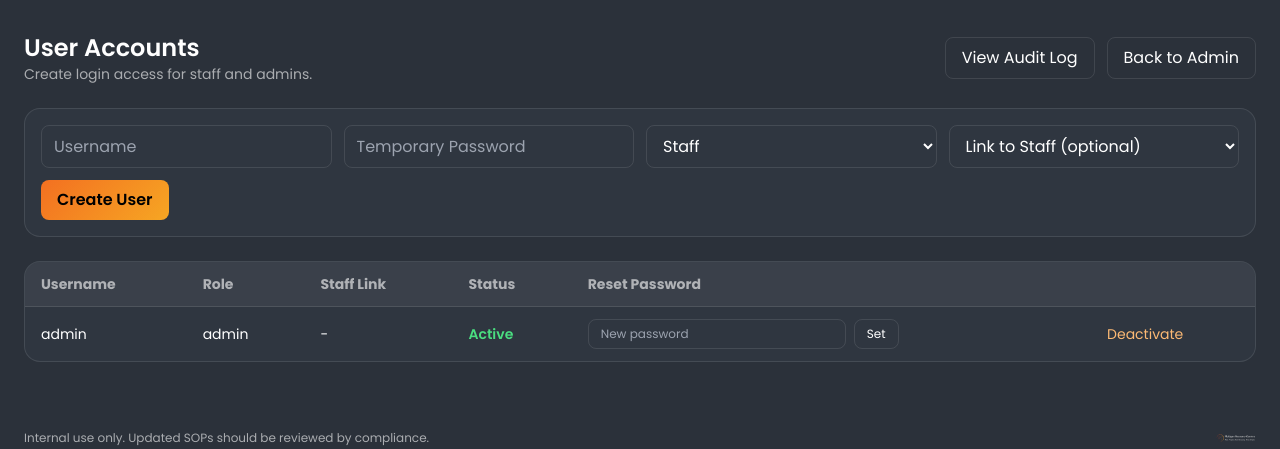
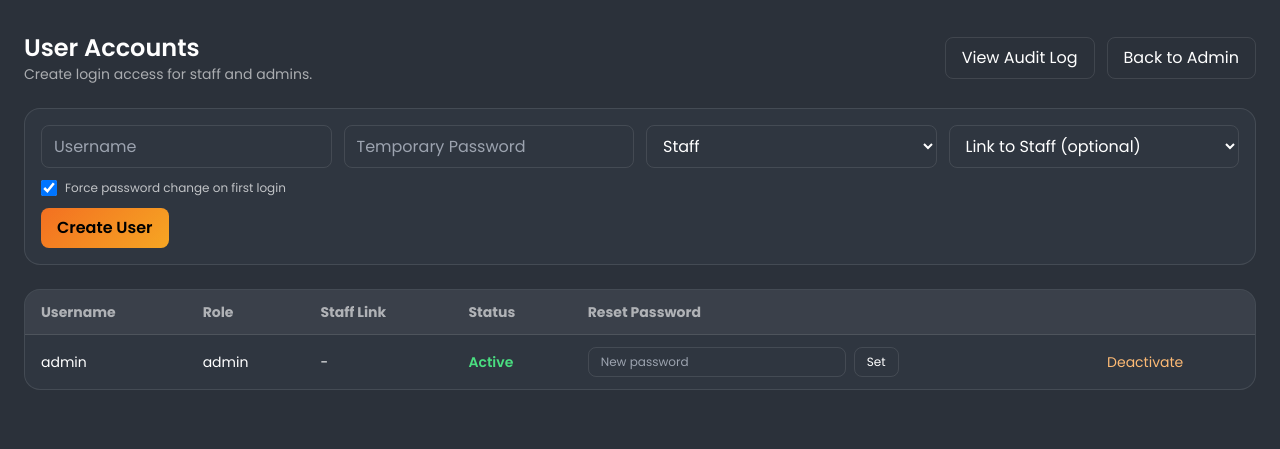
Before and after one commit to MaxMRC-CT/mrc-sop-app, a FastAPI app: page /admin/users in a window 1280 px wide. Shown: the part 93-542 px from the top of the page. Run offline with FastAPI, Linux system fonts and the light colour scheme; the visitor is signed in with stand-in values (Sample User, id 1); data comes from the database, SQL or seed files in the repository; data that the repository does not hold is empty; some libraries are stand-ins or nearby versions.

Commit message:
Add password reset enforcement and audit filters

```diff
--- a/app/db.py
+++ b/app/db.py
@@ -33,6 +33,7 @@ def init_db() -> None:
             password_hash TEXT NOT NULL,
             role TEXT NOT NULL DEFAULT 'staff',
             staff_id INTEGER,
+            must_reset_password INTEGER NOT NULL DEFAULT 0,
             active INTEGER NOT NULL DEFAULT 1,
             created_at TEXT NOT NULL DEFAULT (datetime('now')),
             FOREIGN KEY (staff_id) REFERENCES staff(id)
@@ -120,6 +121,11 @@ def init_db() -> None:
         """
     )
 
+    # Migration: users table additions
+    user_columns = _column_names(cur, "users")
+    if "must_reset_password" not in user_columns:
+        cur.execute("ALTER TABLE users ADD COLUMN must_reset_password INTEGER NOT NULL DEFAULT 0")
+
     # Migration: remove old unique constraint on acknowledgments (sop_id, staff_id)
     if "ack_unique" in _index_names(cur, "acknowledgments"):
         cur.execute("DROP INDEX IF EXISTS ack_unique")
--- a/app/main.py
+++ b/app/main.py
@@ -93,6 +93,8 @@ def login_action(request: Request, username: str = Form(...), password: str = Fo
     if not user:
         return _template("login.html", request, {"request": request, "error": "Invalid credentials"})
     request.session["user_id"] = user.id
+    if user.must_reset_password == 1:
+        return RedirectResponse(url="/account?force=1", status_code=303)
     return RedirectResponse(url="/", status_code=303)
 
 
@@ -107,7 +109,8 @@ def account_page(request: Request):
     user = get_current_user(request)
     if not user:
         return _redirect_login()
-    return _template("account.html", request, {"request": request, "error": None, "message": None})
+    force = request.query_params.get("force") == "1" or user.must_reset_password == 1
+    return _template("account.html", request, {"request": request, "error": None, "message": None, "force": force})
 
 
 @app.post("/account")
@@ -123,6 +126,8 @@ def account_update(
 
     if new_password != confirm_password:
         return _template("account.html", request, {"request": request, "error": "Passwords do not match", "message": None})
+    if len(new_password) < 8:
+        return _template("account.html", request, {"request": request, "error": "Password must be at least 8 characters", "message": None})
 
     conn = get_connection()
     cur = conn.cursor()
@@ -131,13 +136,16 @@ def account_update(
         conn.close()
         return _template("account.html", request, {"request": request, "error": "Current password is incorrect", "message": None})
 
-    cur.execute("UPDATE users SET password_hash = ? WHERE id = ?", (create_password_hash(new_password), user.id))
+    cur.execute(
+        "UPDATE users SET password_hash = ?, must_reset_password = 0 WHERE id = ?",
+        (create_password_hash(new_password), user.id),
+    )
     conn.commit()
     conn.close()
 
     _log_action(user.id, "password_change", "user", user.id, "self-service")
 
-    return _template("account.html", request, {"request": request, "error": None, "message": "Password updated."})
+    return _template("account.html", request, {"request": request, "error": None, "message": "Password updated.", "force": False})
 
 
 @app.get("/")
@@ -514,6 +522,7 @@ def admin_users_new(
     password: str = Form(...),
     role: str = Form(...),
     staff_id: Optional[int] = Form(None),
+    must_reset_password: Optional[str] = Form(None),
 ):
     try:
         user = require_admin(request)
@@ -533,9 +542,12 @@ def admin_users_new(
             "SELECT id FROM staff WHERE normalized_name = ?",
             (name.lower(),),
         ).fetchone()[0]
+    reset_flag = 1 if must_reset_password else 0
+    if role == "staff" and must_reset_password is None:
+        reset_flag = 1
     cur.execute(
-        "INSERT INTO users (username, password_hash, role, staff_id) VALUES (?, ?, ?, ?)",
-        (username.strip(), create_password_hash(password), role, linked_staff_id),
+        "INSERT INTO users (username, password_hash, role, staff_id, must_reset_password) VALUES (?, ?, ?, ?, ?)",
+        (username.strip(), create_password_hash(password), role, linked_staff_id, reset_flag),
     )
     conn.commit()
     conn.close()
@@ -572,7 +584,13 @@ def admin_users_password(request: Request, user_id: int, new_password: str = For
 
     conn = get_connection()
     cur = conn.cursor()
-    cur.execute("UPDATE users SET password_hash = ? WHERE id = ?", (create_password_hash(new_password), user_id))
+    if len(new_password) < 8:
+        conn.close()
+        return RedirectResponse(url="/admin/users", status_code=303)
+    cur.execute(
+        "UPDATE users SET password_hash = ?, must_reset_password = 1 WHERE id = ?",
+        (create_password_hash(new_password), user_id),
+    )
     conn.commit()
     conn.close()
 
@@ -619,7 +637,13 @@ def admin_evidence(request: Request, sop_id: int):
 
 
 @app.get("/admin/audit")
-def admin_audit(request: Request):
+def admin_audit(
+    request: Request,
+    user: Optional[str] = None,
+    action: Optional[str] = None,
+    start_date: Optional[str] = None,
+    end_date: Optional[str] = None,
+):
     try:
         require_admin(request)
     except PermissionError:
@@ -627,19 +651,51 @@ def admin_audit(request: Request):
 
     conn = get_connection()
     cur = conn.cursor()
+    where = "WHERE 1=1"
+    params: list[str] = []
+    if user:
+        where += " AND users.username = ?"
+        params.append(user)
+    if action:
+        where += " AND audit_log.action = ?"
+        params.append(action)
+    if start_date:
+        where += " AND date(audit_log.created_at) >= date(?)"
+        params.append(start_date)
+    if end_date:
+        where += " AND date(audit_log.created_at) <= date(?)"
+        params.append(end_date)
+
     logs = cur.execute(
-        """
+        f"""
         SELECT audit_log.created_at, audit_log.action, audit_log.entity_type, audit_log.entity_id,
                audit_log.details, users.username
         FROM audit_log
         LEFT JOIN users ON users.id = audit_log.actor_user_id
+        {where}
         ORDER BY audit_log.created_at DESC
         LIMIT 200
-        """
+        """,
+        params,
     ).fetchall()
+    users = cur.execute("SELECT username FROM users ORDER BY username").fetchall()
+    actions = cur.execute("SELECT DISTINCT action FROM audit_log ORDER BY action").fetchall()
     conn.close()
 
-    return _template("audit_log.html", request, {"request": request, "logs": logs})
+    return _template(
+        "audit_log.html",
+        request,
+        {
+            "request": request,
+            "logs": logs,
+            "users": users,
+            "actions": actions,
+            "selected_user": user or "",
+            "selected_action": action or "",
+            "start_date": start_date or "",
+            "end_date": end_date or "",
+        },
+    )
 
 
 @app.get("/admin/export/acknowledgments.csv")
--- a/templates/admin_users.html
+++ b/templates/admin_users.html
@@ -25,6 +25,10 @@
         <option value="{{ s.id }}">{{ s.name }}</option>
       {% endfor %}
     </select>
+    <label class="text-xs text-white/70 flex items-center gap-2 md:col-span-4">
+      <input type="checkbox" name="must_reset_password" checked class="h-4 w-4" />
+      Force password change on first login
+    </label>
     <button class="mrc-gradient text-black rounded-lg px-4 py-2 font-semibold md:col-span-4 w-fit">Create User</button>
   </form>
 
```
Also changed, not shown: app/auth.py (+5 -2 lines), templates/account.html (+6 -1 lines), templates/audit_log.html (+18 -0 lines).
